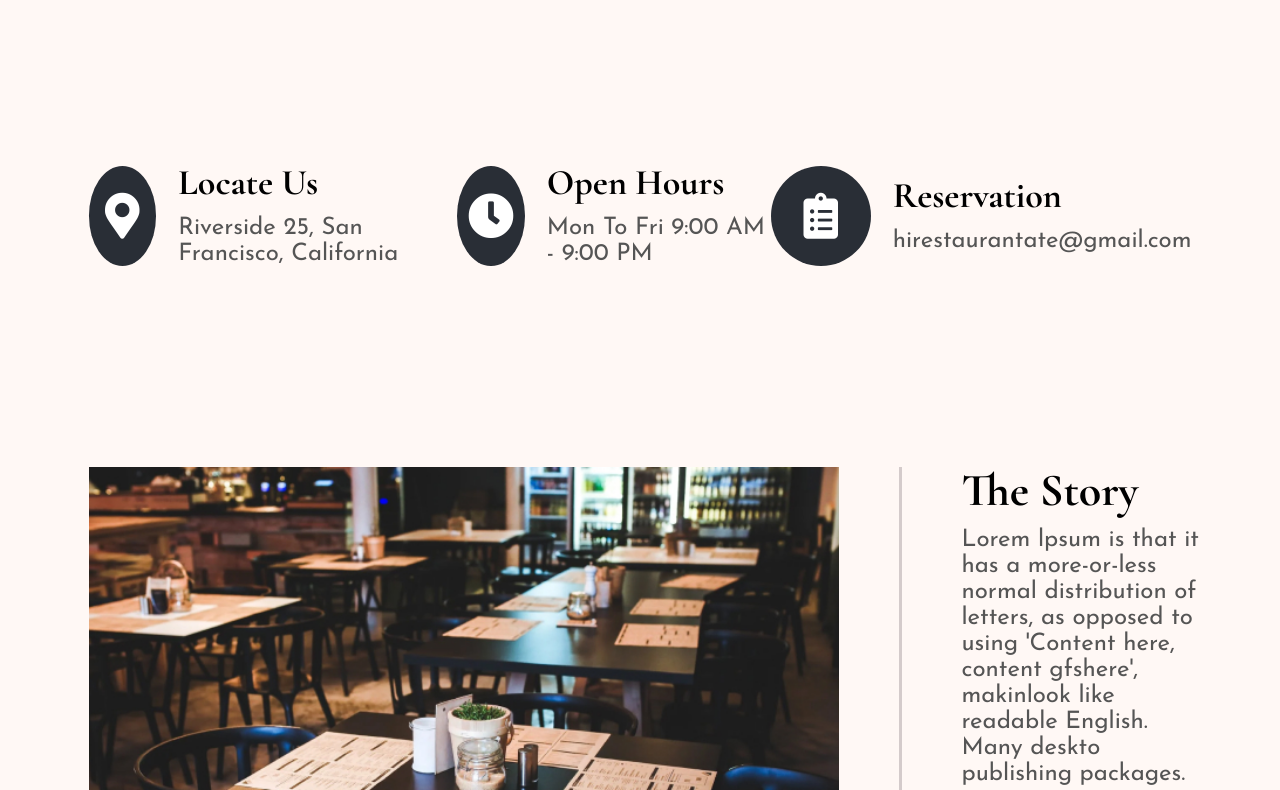
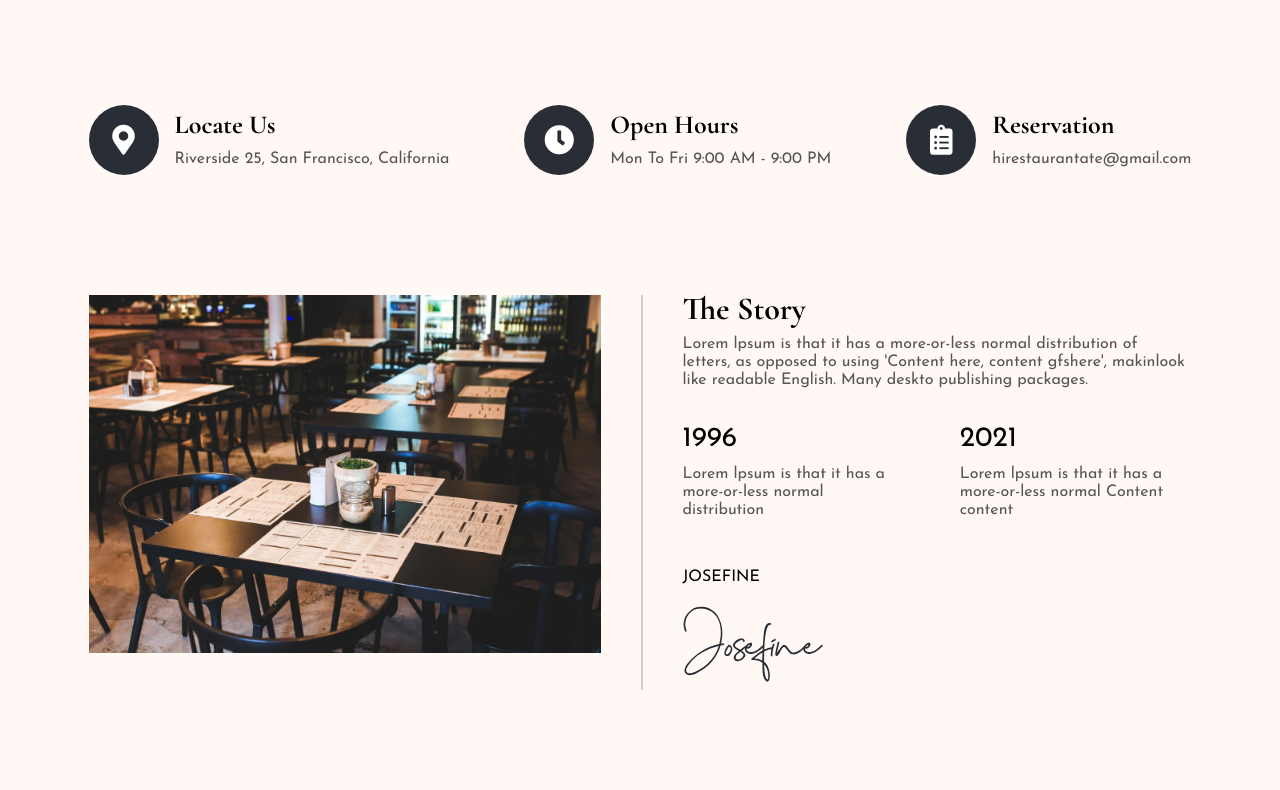
Before and after one commit to letanphat0107/BTLWeb-QuanLyNhaHang, a plain HTML site: page index.html in a window 1280 px wide. Shown: the part 955-1745 px from the top of the page. Drawn offline with nearby package versions, Linux system fonts and the light colour scheme.

Commit message:
Home page - chinh sua kich thuoc thuc the lan 2

```diff
--- a/assets/css/base.css
+++ b/assets/css/base.css
@@ -41,13 +41,15 @@ html{
 }
 
 .fs-heading{
-    font-size: 4.6rem;
-    line-height: 4.6rem;
+    font-size: 3.2rem;
+    line-height: 2.8rem;
 }
 
 .ff-2{
     font-family: 'Josefin Sans', sans-serif;
-    font-weight: 500;
+    font-weight: 400;
+    font-size: 2.8rem;
+    line-height: 2.8rem;
 }
 
 .btn{
@@ -93,11 +95,17 @@ html{
     border: 2px solid var(--primary1-color);
 }
 
+.about-heading{
+    font-size: 2.6rem;
+    line-height: 2.6rem;
+    font-weight: 700;
+}
+
 .about-description{
     font-family: 'Josefin Sans', sans-serif;
-    font-size: 2.4rem;
-    line-height: 2.6rem;
-    margin-top: 14px;
+    font-size: 1.6rem;
+    line-height: 1.8rem;
+    margin-top: 12px;
     color: var(--primary3-color);
 }
 /* Grid */
--- a/assets/css/main.css
+++ b/assets/css/main.css
@@ -165,7 +165,7 @@
 
 .about{
     background-color: var(--primary5-color);
-    padding: 150px 0px;
+    padding: 100px 0px;
 }
 
 .about-content{
@@ -174,7 +174,7 @@
 }
 
 .about-list{
-    margin-top: 60px;
+    margin-top: 50px;
     display: flex;
     justify-content: space-between;
     width: 100%;
@@ -186,26 +186,20 @@
 }
 
 .about-icon{
-    width: 100px;
-    height: 100px;
+    height: 70px;
+    min-width: 70px;
     background-color: var(--primary2-color);
     border-radius: 50%;
     display: flex;
     justify-content: center;
     align-items: center;
-    font-size: 4.6rem;
+    font-size: 3rem;
     color: white;
 }
 
 .about-info{
     display: inline-block;
-    margin-left: 22px;
-}
-
-.about-heading{
-    font-size: 3.6rem;
-    line-height: 3.6rem;
-    font-weight: 700;
+    margin-left: 16px;
 }
 
 .about-history{
@@ -213,29 +207,30 @@
     margin: 0 auto;
     display: flex;
     justify-content: flex-start;
-    margin-top: 200px;
+    margin-top: 120px;
 }
 
 .about-history__img{
     display: inline-block;
-    width: 750px;
-    height: 520px;
+    width: 512px;
+    height: 358px;
 }
 
 .history__img{
-    width: 750px;
-    height: 520px;
+    width: 512px;
+    height: 358px;
 }
 
 .about-history__wrap{
-    margin-left: 60px;
-    padding-left: 60px;
-    border-left: 3px solid rgb(212, 203, 203);
+    margin-left: 40px;
+    padding-left: 40px;
+    padding-right: 5px;
+    border-left: 2px solid rgb(212, 203, 203);
 }
 
 .about-history__timehook{
     display: flex;
-    margin-top: 50px;
+    margin-top: 36px;
     justify-content: space-between;
 }
 
@@ -249,17 +244,19 @@
 }
 
 .about-signature{
-    margin-top: 40px;
+    margin-top: 50px;
 }
 
 .about-signature__name{
     font-family: 'Josefin Sans', sans-serif;
-    font-size: 2.4rem;
+    font-size: 1.6rem;
     font-weight: 400;
 }
 
 .about-signature__img{
-    margin-top: 40px;
+    margin-top: 20px;
+    width: 140px;
+    height: 80px;
 }
 
 .menu{
```
